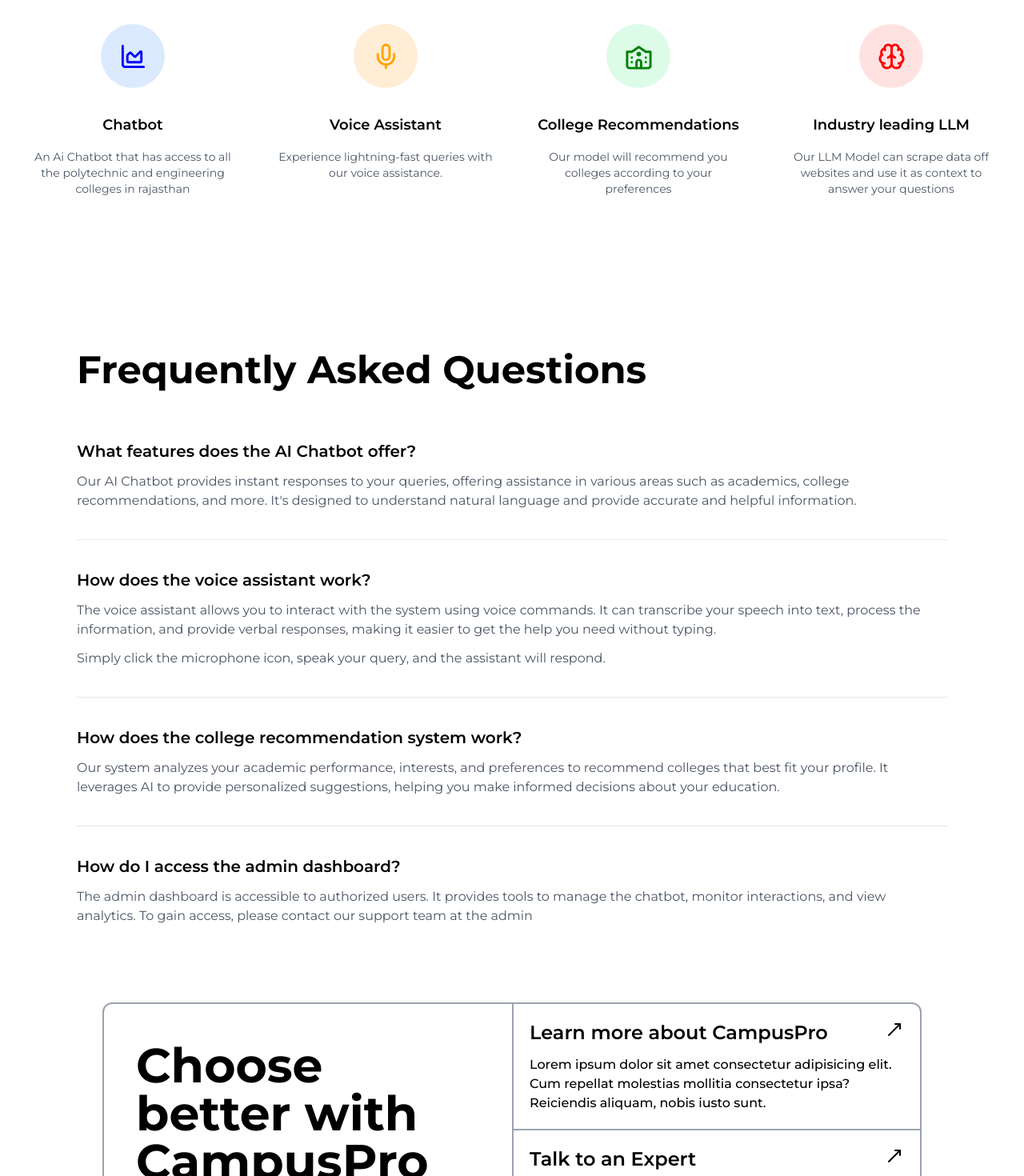
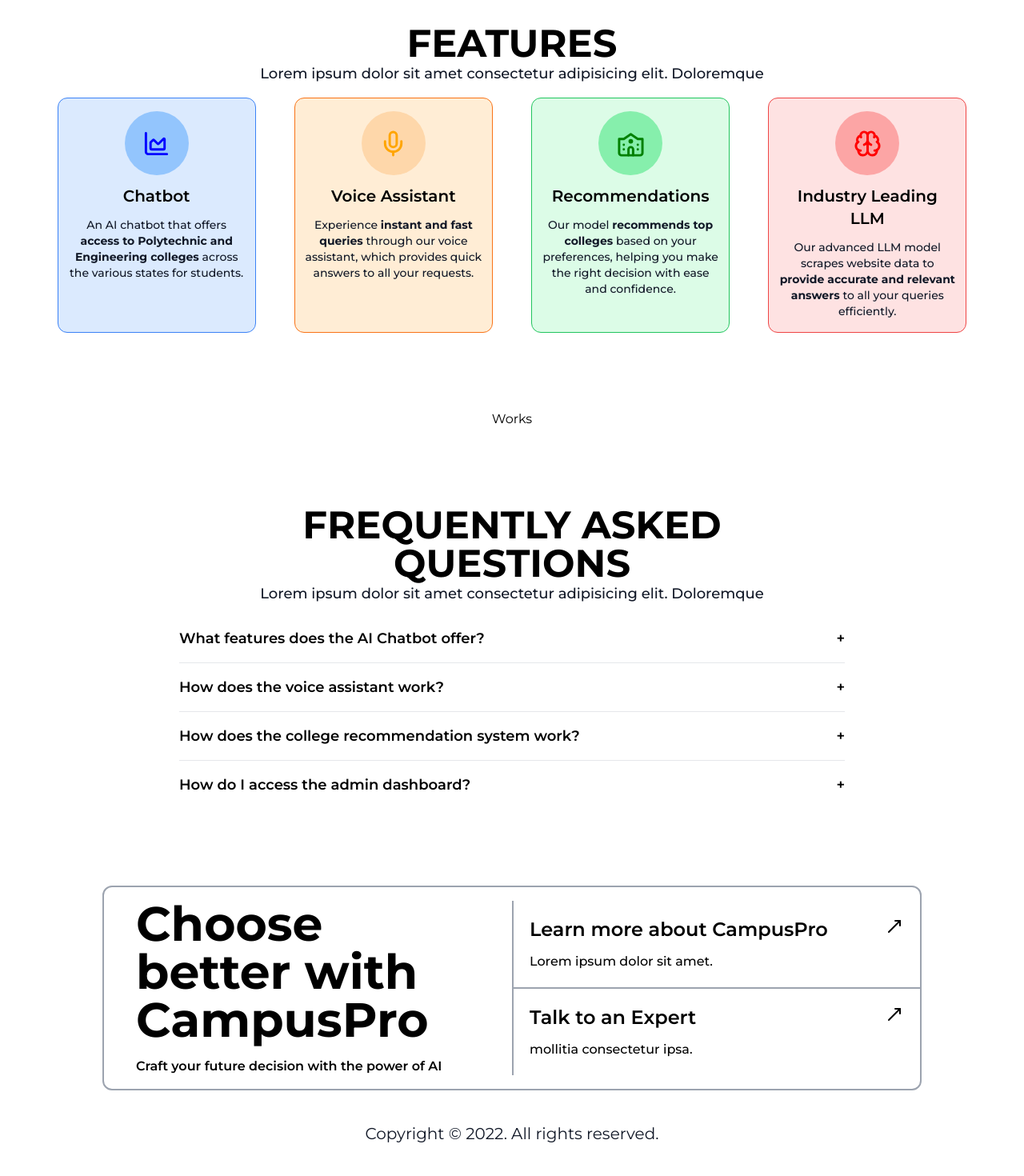
Before and after one commit to NilanchalaPanda/campusPro, a Next.js app: page / in a window 1280 px wide. Shown: the part 880-2350 px from the top of the page at 80% size. Built offline with nearby package versions, Linux system fonts and the light colour scheme.

Commit message:
Some minor changes

```diff
--- a/app/(MainInterface)/layout.js
+++ b/app/(MainInterface)/layout.js
@@ -11,7 +11,7 @@ export const metadata = {
 }
 
 export default function RootLayout({ children }) {
-  const role = 'admin'
+  const role = 'student'
   return (
     <html lang='en'>
       <body className={inter.className}>
--- a/app/(auth)/page.js
+++ b/app/(auth)/page.js
@@ -1,15 +1,22 @@
-import { Footer, Navbar } from '../../components'
-import Faqs from '../../components/Faqs'
-import Features from '../../components/Features'
-import Hero from '../../components/Hero'
+import {
+  CTA,
+  Footer,
+  Faqs,
+  Navbar,
+  Features,
+  HeroSection,
+  Works,
+} from '../../components'
 
 export default function Home() {
   return (
-    <div className='flex flex-col items-center justify-center pb-10'>
+    <div className='flex flex-col items-center justify-center'>
       <Navbar />
-      <Hero />
+      <HeroSection />
       <Features />
+      <Works />
       <Faqs />
+      <CTA />
       <Footer />
     </div>
   )
--- /dev/null
+++ b/components/CTA.jsx
@@ -0,0 +1,37 @@
+import { MoveUpRight } from 'lucide-react'
+function CTA() {
+  return (
+    <div className='container flex w-[90vw] max-w-[90rem] flex-col items-center justify-center rounded-xl border-2 border-gray-400 md:w-[80vw] md:flex-row'>
+      <div className='w-full space-y-4 px-3 py-4 md:w-[50%] md:px-10'>
+        <h1 className='text-3xl font-bold md:text-6xl'>
+          Choose better with CampusPro
+        </h1>
+        <p className='text-md font-semibold'>
+          Craft your future decision with the <br className='block md:hidden' />{' '}
+          power of AI
+        </p>
+      </div>
+
+      <div className='w-full border-t-2 border-gray-400 md:w-[50%] md:border-0 md:border-l-2'>
+        <div className='space-y-3 border-b-2 border-gray-400 p-5'>
+          <h1 className='flex justify-between text-2xl font-semibold'>
+            Learn more about CampusPro <MoveUpRight />{' '}
+          </h1>
+          <p className='font-medium'>
+            Lorem ipsum dolor sit amet.
+          </p>
+        </div>
+        <div className='space-y-3 p-5'>
+          <h1 className='flex justify-between text-2xl font-semibold'>
+            Talk to an Expert <MoveUpRight />{' '}
+          </h1>
+          <p className='font-medium'>
+            mollitia consectetur ipsa.
+          </p>
+        </div>
+      </div>
+    </div>
+  )
+}
+
+export default CTA
--- a/components/Faqs.jsx
+++ b/components/Faqs.jsx
@@ -1,70 +1,69 @@
-import React from "react";
-import Link from "next/link";
+'use client'
 
-const styles = {
-  section: "py-10 bg-white sm:py-16 lg:py-24",
-  container: "max-w-6xl px-4 mx-auto sm:px-6 lg:px-8",
-  title: "text-3xl font-bold leading-tight text-black sm:text-4xl lg:text-5xl",
-  flowRoot: "flow-root mt-12 sm:mt-16",
-  divide: "divide-y divide-gray-200 -my-9",
-  py: "py-9",
-  question: "text-xl font-semibold text-black",
-  answer: "mt-3 text-base text-gray-600",
-  link: "text-blue-600 transition-all duration-200 hover:text-blue-700 focus:text-blue-700 hover:underline",
-};
+import { useState } from 'react'
 
 const faqs = [
   {
-    question: "What features does the AI Chatbot offer?",
-    answers: [
+    question: 'What features does the AI Chatbot offer?',
+    answer:
       "Our AI Chatbot provides instant responses to your queries, offering assistance in various areas such as academics, college recommendations, and more. It's designed to understand natural language and provide accurate and helpful information.",
-    ],
   },
   {
-    question: "How does the voice assistant work?",
-    answers: [
-      "The voice assistant allows you to interact with the system using voice commands. It can transcribe your speech into text, process the information, and provide verbal responses, making it easier to get the help you need without typing.",
-      "Simply click the microphone icon, speak your query, and the assistant will respond.",
-    ],
+    question: 'How does the voice assistant work?',
+    answer:
+      'The voice assistant allows you to interact with the system using voice commands. It transcribes your speech into text, processes the information, and provides verbal responses.',
   },
   {
-    question: "How does the college recommendation system work?",
-    answers: [
-      "Our system analyzes your academic performance, interests, and preferences to recommend colleges that best fit your profile. It leverages AI to provide personalized suggestions, helping you make informed decisions about your education.",
-    ],
+    question: 'How does the college recommendation system work?',
+    answer:
+      'Our system analyzes your academic performance, interests, and preferences to recommend colleges that best fit your profile. It uses AI to provide personalized suggestions, helping you make informed decisions.',
   },
   {
-    question: "How do I access the admin dashboard?",
-    answers: [
-      "The admin dashboard is accessible to authorized users. It provides tools to manage the chatbot, monitor interactions, and view analytics. To gain access, please contact our support team at the admin ",
+    question: 'How do I access the admin dashboard?',
+    answer:
+      'The admin dashboard is accessible to authorized users only. It provides tools to manage the chatbot, monitor interactions, and view analytics. For access, contact our support team.',
+  },
+]
 
-    ],
-  },
-];
+const Accordion = () => {
+  const [openIndex, setOpenIndex] = useState(null)
 
+  const handleToggle = (index) => {
+    setOpenIndex(openIndex === index ? null : index)
+  }
 
-const Faqs = () => {
   return (
-    <section className={styles.section}>
-      <div className={styles.container}>
-        <h2 className={styles.title}>Frequently Asked Questions</h2>
-        <div className={styles.flowRoot}>
-          <div className={styles.divide}>
+    <section className='w-[95%] md:w-[70%] bg-white py-10 sm:py-16 lg:py-24'>
+      <div className='mx-auto max-w-6xl px-4 sm:px-6 lg:px-8'>
+        <h1 className='text-center text-3xl font-bold md:text-5xl'>
+          FREQUENTLY ASKED QUESTIONS
+        </h1>
+        <p className='text-center text-sm font-medium text-gray-900 md:text-lg'>
+          Lorem ipsum dolor sit amet consectetur adipisicing elit. Doloremque
+        </p>
+        <div className='mt-3'>
+          <div className='divide-y divide-gray-200'>
             {faqs.map((faq, index) => (
-              <div key={index} className={styles.py}>
-                <p className={styles.question}>{faq.question}</p>
-                {faq.answers.map((answer, i) => (
-                  <p key={i} className={styles.answer}>
-                    {answer}
-                  </p>
-                ))}
+              <div key={index} className='py-4'>
+                <button
+                  className='flex w-full items-center justify-between text-left text-lg font-semibold text-black focus:outline-none'
+                  onClick={() => handleToggle(index)}
+                >
+                  <span>{faq.question}</span>
+                  <span>{openIndex === index ? '-' : '+'}</span>
+                </button>
+                {openIndex === index && (
+                  <div className='mt-2 text-base text-gray-900 font-medium'>
+                    <p>{faq.answer}</p>
+                  </div>
+                )}
               </div>
             ))}
           </div>
         </div>
       </div>
     </section>
-  );
-};
+  )
+}
 
-export default Faqs;
+export default Accordion
--- a/components/Features.jsx
+++ b/components/Features.jsx
@@ -1,69 +1,76 @@
-import { Brain, ChartArea, Mic, University } from "lucide-react";
-import React from "react";
-import { FaFingerprint, FaMoon } from "react-icons/fa6";
-import { FiFilter } from "react-icons/fi";
-import { RxLightningBolt } from "react-icons/rx";
+import { Brain, ChartArea, Mic, University } from 'lucide-react'
 
 const Features = () => {
-  const containerStyles = "py-10 bg-white sm:py-16 lg:py-24";
-  const innerContainerStyles = "px-4 mx-auto max-w-7xl sm:px-6 lg:px-8";
-  const gridStyles =
-    "grid grid-cols-1 text-center sm:grid-cols-2 gap-y-8 lg:grid-cols-4 sm:gap-12";
-  const itemStyles = "flex flex-col items-center";
+  return (
+    <section className='flex flex-col items-center justify-center bg-white px-2 md:py-24'>
+      <h1 className='text-3xl font-bold md:text-5xl'>FEATURES</h1>
+      <p className='text-center text-sm font-medium text-gray-900 md:text-lg'>
+        Lorem ipsum dolor sit amet consectetur adipisicing elit. Doloremque
+      </p>
 
-  return (
-    <section className={containerStyles}>
-      <div className={innerContainerStyles}>
-        <div className={gridStyles}>
-          <div className={itemStyles}>
-            <div className="h-20 w-20 bg-blue-100 flex items-center justify-center rounded-full">
-              <ChartArea color="blue" size={35}/>
+      <div className='mx-auto mt-4 max-w-[100%] px-4 sm:px-6 md:max-w-[95%] lg:px-8'>
+        <div className='grid grid-cols-1 gap-y-8 text-center sm:grid-cols-2 sm:gap-12 lg:grid-cols-4'>
+          {/* CHATBOX DIV */}
+          <div className='flex flex-col items-center space-y-3 rounded-xl border border-blue-500 bg-blue-100 px-3 py-2 md:py-4'>
+            <div className='flex h-20 w-20 items-center justify-center rounded-full bg-blue-300'>
+              <ChartArea color='blue' size={35} />
             </div>
-
-            <h3 className="mt-8 text-lg font-semibold text-black">
-              Chatbot
-            </h3>
-            <p className="mt-4 text-sm text-gray-600">
-              An Ai Chatbot that has access to all the polytechnic and engineering colleges in rajasthan
-            </p>
-          </div>
-          <div className={itemStyles}>
-            <div className="h-20 w-20 bg-orange-100 flex items-center justify-center rounded-full">
-              <Mic color="orange" size={35}/>
-            </div>
-            <h3 className="mt-8 text-lg font-semibold text-black">
-                Voice Assistant
-            </h3>
-            <p className="mt-4 text-sm text-gray-600">
-              Experience lightning-fast queries with our voice assistance.
-            </p>
-          </div>
-          <div className={itemStyles}>
-            <div className="h-20 w-20 bg-green-100 flex items-center justify-center rounded-full">
-              <University color="green" size={35}/>
-            </div>
-            <h3 className="mt-8 text-lg font-semibold text-black">
-              College Recommendations
-            </h3>
-            <p className="mt-4 text-sm text-gray-600">
-              Our model will recommend you colleges according to your preferences
+            <h3 className='text-xl font-semibold text-black'>Chatbot</h3>
+            <p className='text-sm font-medium text-gray-900'>
+              An AI chatbot that offers{' '}
+              <strong>access to Polytechnic and Engineering colleges</strong>{' '}
+              across the various states for students.
             </p>
           </div>
 
-          <div className={itemStyles}>
-            <div className="h-20 w-20 bg-red-100 flex items-center justify-center rounded-full">
-              <Brain color="red" size={35}/>
+          {/* VOICE ASSISTANT DIV */}
+          <div className='flex flex-col items-center space-y-3 rounded-xl border border-orange-500 bg-orange-100 px-3 py-2 md:py-4'>
+            <div className='flex h-20 w-20 items-center justify-center rounded-full bg-orange-200'>
+              <Mic color='orange' size={35} />
             </div>
-            <h3 className="mt-8 text-lg font-semibold text-black">
-              Industry leading LLM
+            <h3 className='text-xl font-semibold text-black'>
+              Voice Assistant
             </h3>
-            <p className="mt-4 text-sm text-gray-600">
-Our LLM Model can scrape data off websites and use it as context to answer your questions            </p>
+            <p className='text-sm font-medium text-gray-900'>
+              Experience <strong>instant and fast queries</strong> through our
+              voice assistant, which provides quick answers to all your
+              requests.
+            </p>
+          </div>
+
+          {/* COLLEGE RECOMMENDATIONS */}
+          <div className='flex flex-col items-center space-y-3 rounded-xl border border-green-500 bg-green-100 px-3 py-2 md:py-4'>
+            <div className='flex h-20 w-20 items-center justify-center rounded-full bg-green-300'>
+              <University color='green' size={35} />
+            </div>
+            <h3 className='text-xl font-semibold text-black'>
+              Recommendations
+            </h3>
+            <p className='text-sm font-medium text-gray-900'>
+              Our model <strong>recommends top colleges</strong> based on your
+              preferences, helping you make the right decision with ease and
+              confidence.
+            </p>
+          </div>
+
+          {/* INDUSTRY LEADING LLM */}
+          <div className='flex flex-col items-center space-y-3 rounded-xl border border-red-500 bg-red-100 px-3 py-2 md:py-4'>
+            <div className='flex h-20 w-20 items-center justify-center rounded-full bg-red-300'>
+              <Brain color='red' size={35} />
+            </div>
+            <h3 className='text-xl font-semibold text-black'>
+              Industry Leading LLM
+            </h3>
+            <p className='text-sm font-medium text-gray-900'>
+              Our advanced LLM model scrapes website data to{' '}
+              <strong>provide accurate and relevant answers</strong> to all your
+              queries efficiently.
+            </p>
           </div>
         </div>
       </div>
     </section>
-  );
-};
+  )
+}
 
-export default Features;
+export default Features
--- a/components/Footer.jsx
+++ b/components/Footer.jsx
@@ -1,54 +1,10 @@
-import { MoveUpRight } from 'lucide-react'
 import React from 'react'
 
 function Footer() {
   return (
-    <>
-      <div className='container flex w-[90vw] max-w-[90rem] flex-col items-center justify-center rounded-xl border-2 border-gray-400 md:w-[80vw] md:flex-row'>
-        <div className='w-full space-y-4 px-3 py-4 md:w-[50%] md:px-10'>
-          <h1 className='text-5xl font-bold md:text-6xl'>
-            Choose better with CampusPro
-          </h1>
-          <p className='text-md font-semibold'>
-            Craft amazing decision with the <br className='block md:hidden' />{' '}
-            power of AI
-          </p>
-        </div>
-
-        <div className='w-full border-t-2 border-gray-400 md:w-[50%] md:border-0 md:border-l-2'>
-          <div className='space-y-3 border-b-2 border-gray-400 p-5'>
-            <h1 className='flex justify-between text-2xl font-semibold'>
-              Learn more about CampusPro <MoveUpRight />{' '}
-            </h1>
-            <p className='text-md font-medium'>
-              Lorem ipsum dolor sit amet consectetur adipisicing elit. Cum
-              repellat molestias mollitia consectetur ipsa? Reiciendis aliquam,
-              nobis iusto sunt.
-            </p>
-          </div>
-          <div className='space-y-3 p-5'>
-            <h1 className='flex justify-between text-2xl font-semibold'>
-              Talk to an Expert <MoveUpRight />{' '}
-            </h1>
-            <p>
-              mollitia consectetur ipsa? Reiciendis aliquam, nobis iusto sunt,
-              quis ex nihil error accusantium rem ipsa ullam tempore, doloribus
-              optio!
-            </p>
-          </div>
-        </div>
-      </div>
-
-      <div className='mx-auto max-w-screen-xl px-4 py-8 sm:px-6 lg:px-8'>
-        <div className='sm:flex sm:items-center sm:justify-between'>
-          <div className='flex justify-center text-black sm:justify-start'></div>
-
-          <p className='mt-4 text-center text-sm text-gray-500 lg:mt-0 lg:text-right'>
-            Copyright &copy; 2022. All rights reserved.
-          </p>
-        </div>
-      </div>
-    </>
+    <div className='text-xl text-gray-900 lg:mt-0 lg:text-right py-10'>
+      Copyright &copy; 2022. All rights reserved.
+    </div>
   )
 }
 
--- a/components/Navbar.jsx
+++ b/components/Navbar.jsx
@@ -3,7 +3,7 @@ import Link from 'next/link'
 
 function Navbar() {
   return (
-    <div className='flex w-full items-center justify-between rounded-b-3xl px-14 py-5 shadow-xl shadow-gray-300'>
+    <div className='flex w-full items-center justify-between rounded-b-3xl px-14 py-5'>
       {/* LOGO */}
       <div className='flex justify-center items-center'>
         <Image
--- a/components/SignupModal.jsx
+++ b/components/SignupModal.jsx
@@ -13,7 +13,7 @@ const SignupModal = ({ isOpen, onClose }) => {
       ></div>
       <div className='relative z-10 w-80 rounded-lg bg-white p-6 shadow-lg'>
         <button
-          className='absolute right-1 top-0  rounded-full p-3 text-5xl'
+          className='absolute right-1 top-0 rounded-full p-3 text-5xl'
           onClick={onClose}
         >
           &times;
--- /dev/null
+++ b/components/Works.jsx
@@ -0,0 +1,9 @@
+import React from 'react'
+
+function Works() {
+  return (
+    <div>Works</div>
+  )
+}
+
+export default Works
```
Also changed, not shown: components/Hero.jsx (deleted, +0 -80 lines), components/HeroSection.jsx (+59 -22 lines), components/index.js (+16 -9 lines).
